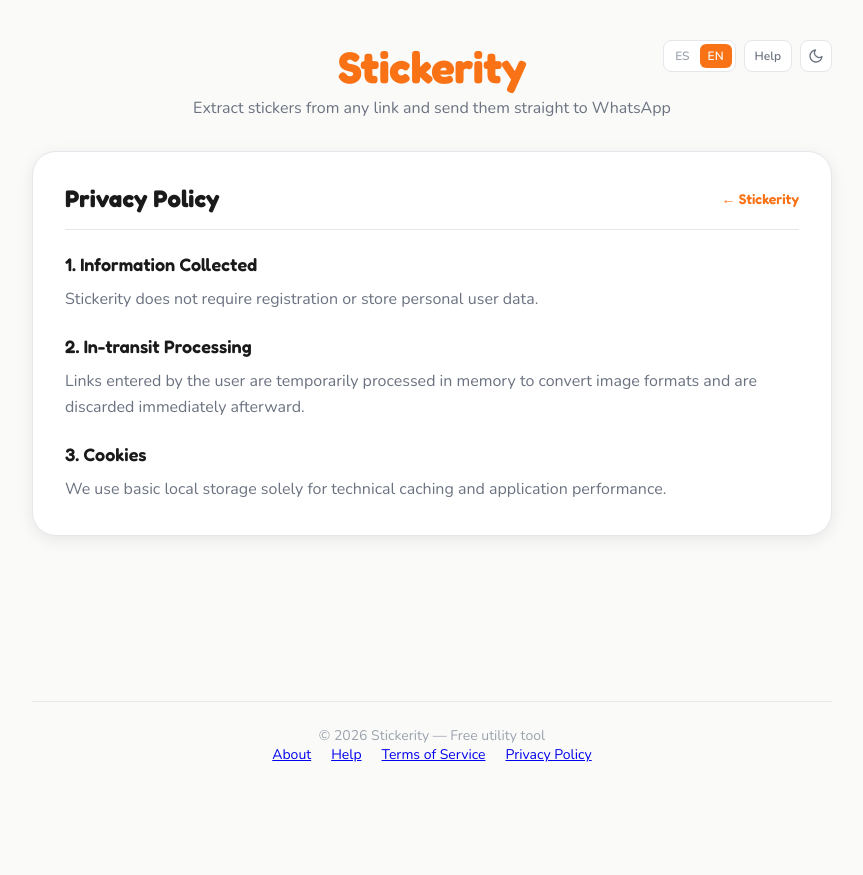
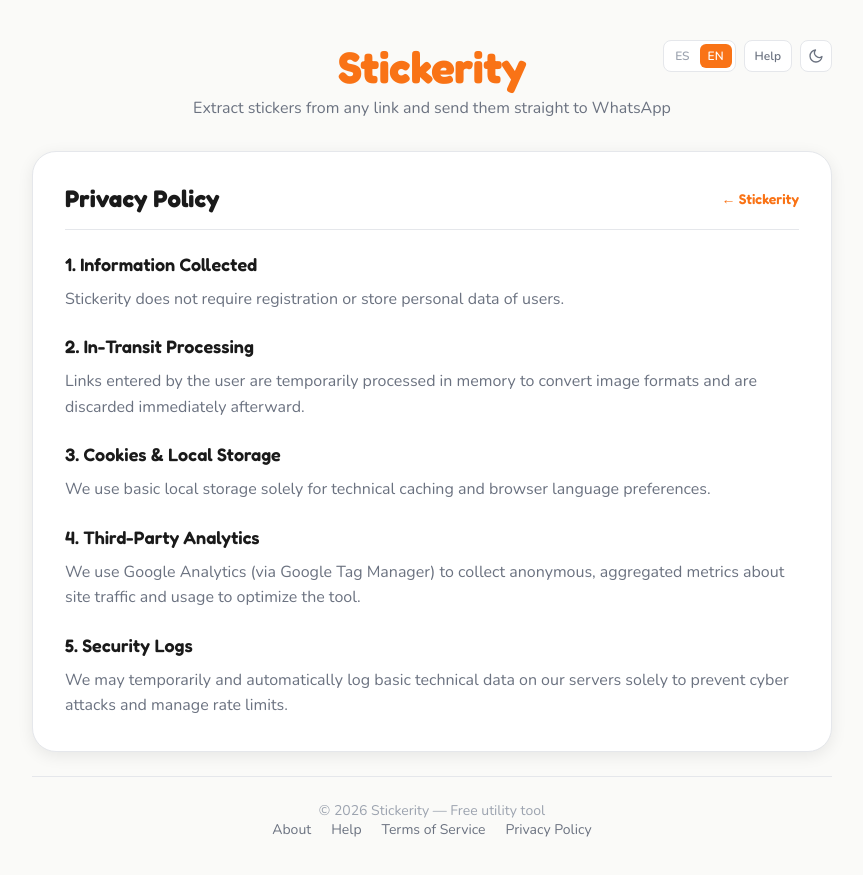
Before and after one commit to JosueOrtizV/Stickerity, a React (Vite) app in the folder frontend/: page /privacy in a window 1280 px wide. Shown: the whole page, without its empty margins (208-1071 px from the left). Before the commit the page ends 800 px from the top, so only its background shows below. Built offline with nearby package versions, Linux system fonts and the light colour scheme.

Commit message:
actualizacion de textos

```diff
--- a/frontend/index.html
+++ b/frontend/index.html
@@ -11,6 +11,8 @@
     <meta charset="UTF-8" />
     <link rel="icon" type="image/svg+xml" href="/favicon.svg" />
     <meta name="viewport" content="width=device-width, initial-scale=1.0" />
+    <meta name="theme-color" content="#F97316" />
+    <link rel="manifest" href="/manifest.json" />
     <title>Stickerity — Extrae stickers de cualquier enlace para WhatsApp</title>
     <meta name="description" content="Herramienta web gratuita para extraer stickers e imágenes de cualquier enlace web o red social y descargarlos listos para WhatsApp (WebP, GIF o ZIP)." />
     <meta name="keywords" content="stickers whatsapp, descargar stickers, convertir imagen a sticker, sticker downloader, stickers animados gif webp, extraer stickers enlace" />
--- a/frontend/src/App.tsx
+++ b/frontend/src/App.tsx
@@ -409,7 +409,26 @@
               </article>
               <article style={{ background: 'var(--color-surface-raised)', padding: 'var(--space-4)', borderRadius: 'var(--radius-md)', border: '1px solid var(--color-border)' }}>
                 <h3 style={{ fontSize: 'var(--text-sm)', margin: '0 0 var(--space-2) 0', color: 'var(--color-ink)' }}>{t('homeSeo.faq3Q')}</h3>
-                <p style={{ fontSize: 'var(--text-xs)', color: 'var(--color-ink-muted)', margin: 0, lineHeight: 1.5 }}>{t('homeSeo.faq3A')}</p>
+                <p style={{ fontSize: 'var(--text-xs)', color: 'var(--color-ink-muted)', margin: 0, lineHeight: 1.5 }}>
+                  {t('homeSeo.faq3A')}{' '}
+                  <Link
+                    to="/help"
+                    onClick={() => window.scrollTo(0,0)}
+                    style={{
+                      color: 'var(--color-accent)',
+                      fontWeight: 600,
+                      textDecoration: 'underline',
+                      display: 'inline-block',
+                      marginLeft: '4px'
+                    }}
+                  >
+                    {t('header.help')} →
+                  </Link>
+                </p>
+              </article>
+              <article style={{ background: 'var(--color-surface-raised)', padding: 'var(--space-4)', borderRadius: 'var(--radius-md)', border: '1px solid var(--color-border)' }}>
+                <h3 style={{ fontSize: 'var(--text-sm)', margin: '0 0 var(--space-2) 0', color: 'var(--color-ink)' }}>{t('homeSeo.faq4Q')}</h3>
+                <p style={{ fontSize: 'var(--text-xs)', color: 'var(--color-ink-muted)', margin: 0, lineHeight: 1.5 }}>{t('homeSeo.faq4A')}</p>
               </article>
             </div>
           </section>
@@ -589,10 +608,10 @@
           <div className="footer-content">
             <p className="copyright">{t('footer.copyright', { year: new Date().getFullYear() })}</p>
             <div className="footer-links">
-              <Link to="/about" onClick={() => window.scrollTo(0,0)}>{t('footer.about')}</Link>
-              <Link to="/help" onClick={() => window.scrollTo(0,0)}>{t('header.help')}</Link>
-              <Link to="/terms" onClick={() => window.scrollTo(0,0)}>{t('footer.terms')}</Link>
-              <Link to="/privacy" onClick={() => window.scrollTo(0,0)}>{t('footer.privacy')}</Link>
+              <Link to="/about" className="footer-link" onClick={() => window.scrollTo(0,0)}>{t('footer.about')}</Link>
+              <Link to="/help" className="footer-link" onClick={() => window.scrollTo(0,0)}>{t('header.help')}</Link>
+              <Link to="/terms" className="footer-link" onClick={() => window.scrollTo(0,0)}>{t('footer.terms')}</Link>
+              <Link to="/privacy" className="footer-link" onClick={() => window.scrollTo(0,0)}>{t('footer.privacy')}</Link>
             </div>
           </div>
         </footer>
--- a/frontend/src/locales/en/translation.json
+++ b/frontend/src/locales/en/translation.json
@@ -36,9 +36,11 @@
     "faq1Q": "What sticker formats can I download?",
     "faq1A": "You can download stickers in WebP (static) or GIF (animated), as well as complete ZIP packages.",
     "faq2Q": "Is it free and without registration?",
-    "faq2A": "Yes, Stickerity is 100% free and requires no account creation or extra apps.",
+    "faq2A": "Yes, Stickerity is 100% free and does not require creating an account or installing extra apps.",
     "faq3Q": "How do I add stickers to WhatsApp?",
-    "faq3A": "Simply download them and use the 'Create' option in WhatsApp's stickers section."
+    "faq3A": "Simply download them and use the 'Create' option in the WhatsApp sticker section.",
+    "faq4Q": "Is there a limit to stickers per link?",
+    "faq4A": "We extract as many stickers as possible within a maximum of 1 minute to prevent long waiting times."
   },
   "loadingState": {
     "title": "Analyzing link and searching for stickers...",
@@ -110,17 +112,25 @@
       "section1Title": "1. Tool Usage",
       "section1Text": "Stickerity is an online utility tool designed to process and adapt images from public links into formats compatible with messaging applications (such as WhatsApp).",
       "section2Title": "2. Disclaimer of Ownership",
-      "section2Text": "Stickerity does not store, host, sell, or claim intellectual property rights over any processed images. The user is solely responsible for acquiring and using content extracted through public links.",
-      "section3Title": "3. Third-party Trademarks",
-      "section3Text": "WhatsApp and other mentioned trademarks belong to their respective owners and are not affiliated with this platform."
+      "section2Text": "Stickerity does not store, host, sell, or claim intellectual property ownership of any processed images. The user is solely responsible for acquiring and using content extracted through public links.",
+      "section3Title": "3. Third-Party Trademarks",
+      "section3Text": "WhatsApp and other mentioned trademarks belong to their respective owners and are not affiliated with this platform.",
+      "section4Title": "4. Personal Use & Intellectual Property",
+      "section4Text": "The tool is intended solely for personal, non-commercial use. Users are responsible for respecting the copyright of original content extracted from third-party links.",
+      "section5Title": "5. Limitation of Liability & Availability",
+      "section5Text": "The service is provided 'as is' without guarantees of uninterrupted availability. Stickerity reserves the right to modify, suspend, or restrict access to prevent abuse or malicious automated use."
     },
     "privacy": {
       "section1Title": "1. Information Collected",
-      "section1Text": "Stickerity does not require registration or store personal user data.",
-      "section2Title": "2. In-transit Processing",
+      "section1Text": "Stickerity does not require registration or store personal data of users.",
+      "section2Title": "2. In-Transit Processing",
       "section2Text": "Links entered by the user are temporarily processed in memory to convert image formats and are discarded immediately afterward.",
-      "section3Title": "3. Cookies",
-      "section3Text": "We use basic local storage solely for technical caching and application performance."
+      "section3Title": "3. Cookies & Local Storage",
+      "section3Text": "We use basic local storage solely for technical caching and browser language preferences.",
+      "section4Title": "4. Third-Party Analytics",
+      "section4Text": "We use Google Analytics (via Google Tag Manager) to collect anonymous, aggregated metrics about site traffic and usage to optimize the tool.",
+      "section5Title": "5. Security Logs",
+      "section5Text": "We may temporarily and automatically log basic technical data on our servers solely to prevent cyber attacks and manage rate limits."
     }
   },
   "toast": {
--- a/frontend/src/locales/es/translation.json
+++ b/frontend/src/locales/es/translation.json
@@ -38,7 +38,9 @@
     "faq2Q": "¿Es gratis y sin registro?",
     "faq2A": "Sí, Stickerity es 100% libre y no requiere crear cuenta ni instalar aplicaciones extra.",
     "faq3Q": "¿Cómo agrego los stickers a WhatsApp?",
-    "faq3A": "Simplemente descárgalos y usa la opción 'Crear' en la sección de stickers de WhatsApp."
+    "faq3A": "Simplemente descárgalos y usa la opción 'Crear' en la sección de stickers de WhatsApp.",
+    "faq4Q": "¿Hay un límite de stickers por enlace?",
+    "faq4A": "Extraemos la mayor cantidad posible de stickers en un lapso máximo de 1 minuto para evitar tiempos de espera prolongados."
   },
   "loadingState": {
     "title": "Analizando el enlace y buscando stickers...",
@@ -112,15 +114,23 @@
       "section2Title": "2. Exención de responsabilidad de propiedad",
       "section2Text": "Stickerity no almacena, aloja, vende ni reclama la propiedad intelectual de ninguna de las imágenes procesadas. El usuario es el único responsable de la adquisición y uso que le dé a los contenidos que extrae mediante enlaces públicos.",
       "section3Title": "3. Marcas de terceros",
-      "section3Text": "WhatsApp y otras marcas mencionadas pertenecen a sus respectivos dueños y no están afiliadas a esta plataforma."
+      "section3Text": "WhatsApp y otras marcas mencionadas pertenecen a sus respectivos dueños y no están afiliadas a esta plataforma.",
+      "section4Title": "4. Uso personal y propiedad intelectual",
+      "section4Text": "La herramienta está destinada exclusivamente para uso personal y no comercial. El usuario es responsable de respetar los derechos de autor del contenido original extraído de enlaces de terceros.",
+      "section5Title": "5. Limitación de responsabilidad y disponibilidad",
+      "section5Text": "El servicio se proporciona 'tal cual' sin garantías de disponibilidad ininterrumpida. Stickerity se reserva el derecho de modificar, suspender o restringir el acceso para evitar abusos o uso automatizado malintencionado."
     },
     "privacy": {
       "section1Title": "1. Información recolectada",
       "section1Text": "Stickerity no requiere registro ni almacena datos personales de los usuarios.",
       "section2Title": "2. Procesamiento en tránsito",
       "section2Text": "Los enlaces ingresados por el usuario son procesados temporalmente en memoria para convertir los formatos de imagen y son descartados inmediatamente después.",
-      "section3Title": "3. Cookies",
-      "section3Text": "Utilizamos almacenamiento local básico únicamente para la caché técnica y el rendimiento de la aplicación."
+      "section3Title": "3. Cookies y almacenamiento local",
+      "section3Text": "Utilizamos almacenamiento local básico únicamente para la caché técnica y la preferencia de idioma del navegador.",
+      "section4Title": "4. Analítica de terceros",
+      "section4Text": "Utilizamos Google Analytics (a través de Google Tag Manager) para recopilar métricas anónimas y agregadas sobre el tráfico y uso del sitio con el fin de optimizar la herramienta.",
+      "section5Title": "5. Registros de seguridad",
+      "section5Text": "Podemos registrar de forma temporal y automatizada datos técnicos básicos en nuestros servidores con el único propósito de prevenir ataques cibernéticos y controlar límites de peticiones."
     }
   },
   "toast": {
--- a/frontend/src/pages/AboutPage.tsx
+++ b/frontend/src/pages/AboutPage.tsx
@@ -17,26 +17,14 @@
       </p>
 
       <div className="legal-text">
-        <h2 style={{ marginTop: 0, color: 'var(--color-ink)' }}>
-          {t('aboutPage.whatIsTitle')}
-        </h2>
-        <p>
-          {t('aboutPage.whatIsText')}
-        </p>
+        <h3>{t('aboutPage.whatIsTitle')}</h3>
+        <p>{t('aboutPage.whatIsText')}</p>
 
-        <h2 style={{ color: 'var(--color-ink)' }}>
-          {t('aboutPage.whyTitle')}
-        </h2>
-        <p>
-          {t('aboutPage.whyText')}
-        </p>
+        <h3>{t('aboutPage.whyTitle')}</h3>
+        <p>{t('aboutPage.whyText')}</p>
 
-        <h2 style={{ color: 'var(--color-ink)' }}>
-          {t('aboutPage.privacyTitle')}
-        </h2>
-        <p>
-          {t('aboutPage.privacyText')}
-        </p>
+        <h3>{t('aboutPage.privacyTitle')}</h3>
+        <p>{t('aboutPage.privacyText')}</p>
       </div>
     </div>
   );
--- a/frontend/src/pages/PrivacyPage.tsx
+++ b/frontend/src/pages/PrivacyPage.tsx
@@ -22,6 +22,12 @@
 
         <h3>{t('legalModal.privacy.section3Title')}</h3>
         <p>{t('legalModal.privacy.section3Text')}</p>
+
+        <h3>{t('legalModal.privacy.section4Title')}</h3>
+        <p>{t('legalModal.privacy.section4Text')}</p>
+
+        <h3>{t('legalModal.privacy.section5Title')}</h3>
+        <p>{t('legalModal.privacy.section5Text')}</p>
       </div>
     </div>
   );
--- a/frontend/src/pages/TermsPage.tsx
+++ b/frontend/src/pages/TermsPage.tsx
@@ -22,6 +22,12 @@
 
         <h3>{t('legalModal.terms.section3Title')}</h3>
         <p>{t('legalModal.terms.section3Text')}</p>
+
+        <h3>{t('legalModal.terms.section4Title')}</h3>
+        <p>{t('legalModal.terms.section4Text')}</p>
+
+        <h3>{t('legalModal.terms.section5Title')}</h3>
+        <p>{t('legalModal.terms.section5Text')}</p>
       </div>
     </div>
   );
```
Also changed, not shown: frontend/public/manifest.json (added).
